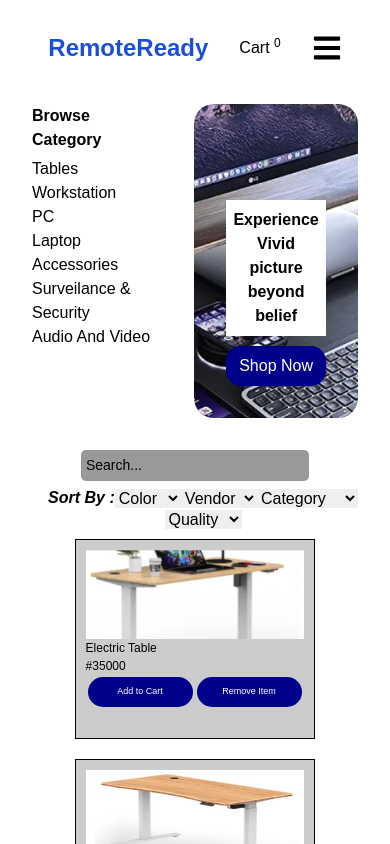
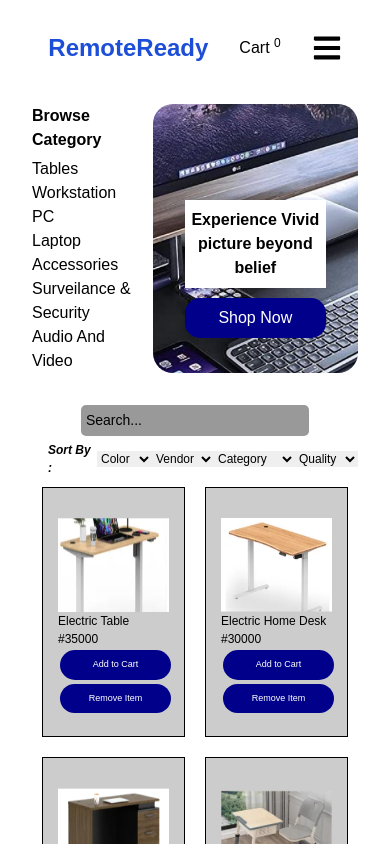
Before and after one commit to Remote-Ready/enoverlab-intern38, a React (Vite) app: page /categories in a window 390 px wide. Shown: the top 844 px of the page. Built offline with nearby package versions, Linux system fonts and the light colour scheme.

Commit message:
displaying two products at each line

```diff
--- a/src/components/css/Categories.css
+++ b/src/components/css/Categories.css
@@ -149,13 +149,41 @@ select{
 }
 
 
+@media screen and (max-width: 545px) {
+.cat-col-1{
+    margin-right: 5px;
+}
+
+.cat-col-1 h5{
+    font-weight: bold;
+    margin-bottom: 5px;
+ }
+
+.cat-col-2{
+   width: 80%;
+ }
+
+ .select-option{
+    width: 100%;
+    display: grid;
+    grid-template-columns: repeat(5, 1fr);
+    font-size: 12px;
+ }
+
+ .filter{
+    height: 250px;
+    padding: 30px 15px;
+ }
+
+ .item-btn button{
+    font-size: 9px;
+    width: 100%;
+  }
+}
+
 @media screen and (max-width: 515px) {
  select{
     font-size: 10px;
-    }
-
-    .item-btn{
-        display: flex;
 }
 
 .item-btn button{
@@ -164,10 +192,10 @@ select{
 }
 
 
-@media screen and (max-width: 430px) {
+/* @media screen and (max-width: 430px) {
   .filters{
     grid-template-columns: 1fr;
     width: 80%;
     margin: auto;
   }
-}
+} */
```
Lines whose indentation alone changed are shown as unchanged.
